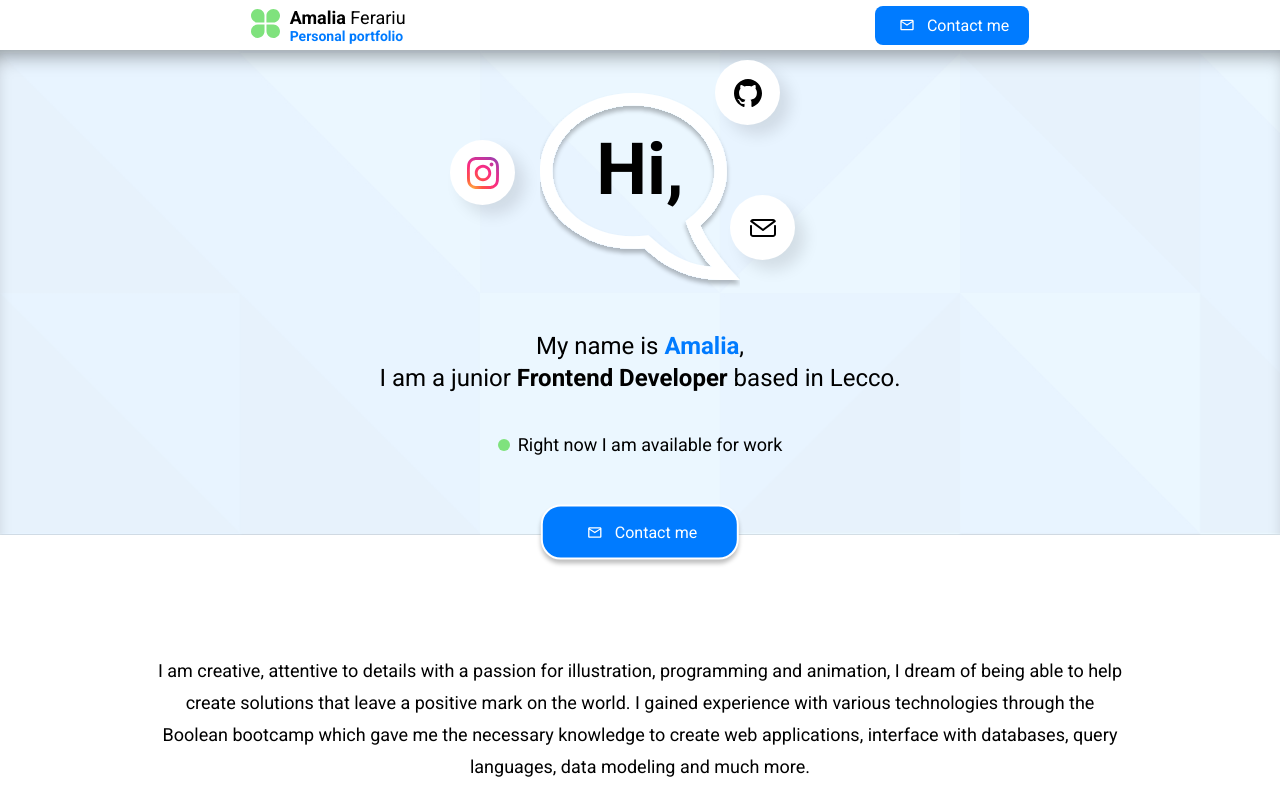
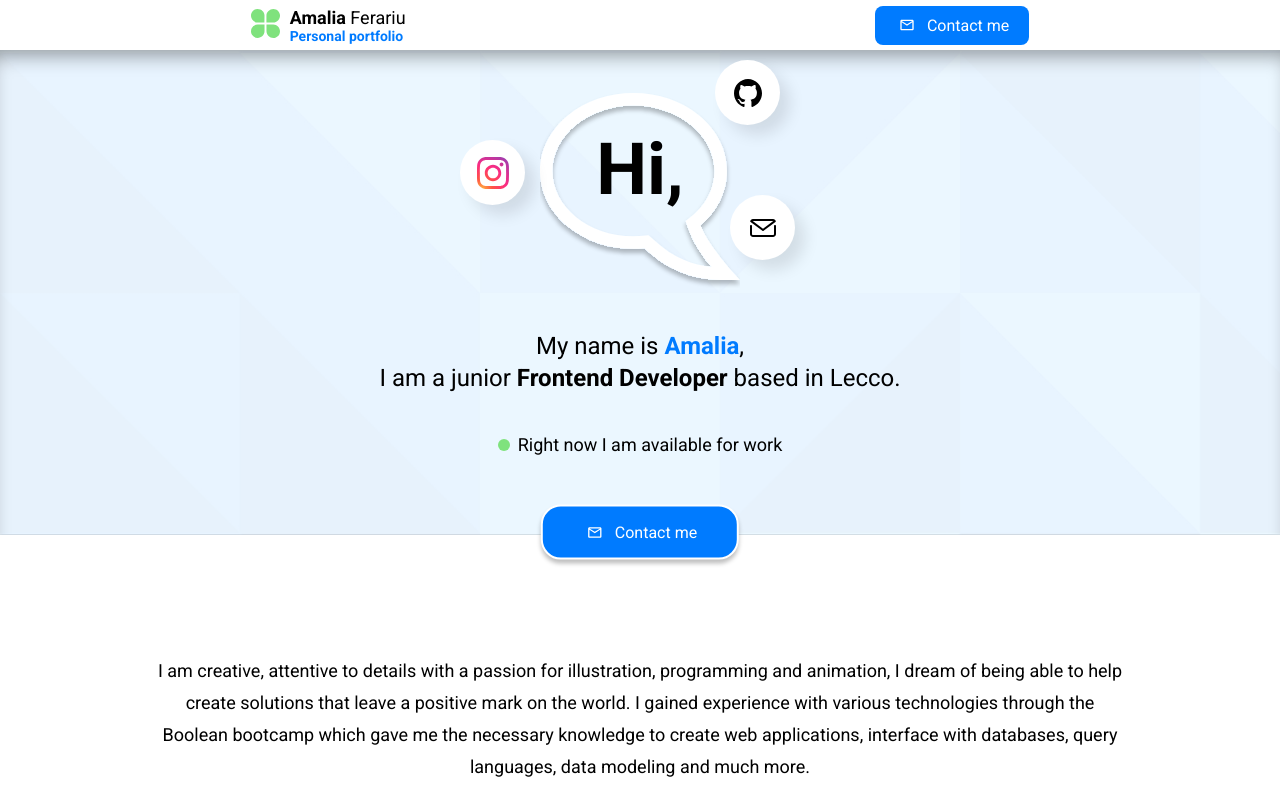
Before and after one commit to amalialorena/amalia_portfolio, a Next.js app: page / in a window 1280 px wide. Shown: the top 800 px of the page. Built offline with nearby package versions, Linux system fonts and the light colour scheme.

Commit message:
spacing fix

```diff
--- a/styles/header.scss
+++ b/styles/header.scss
@@ -53,7 +53,7 @@ header {
 
     &.social-instagram {
       position: absolute;
-      right: 225px;
+      right: 215px;
       top: 50px;
     }
     &.social-github {
```
